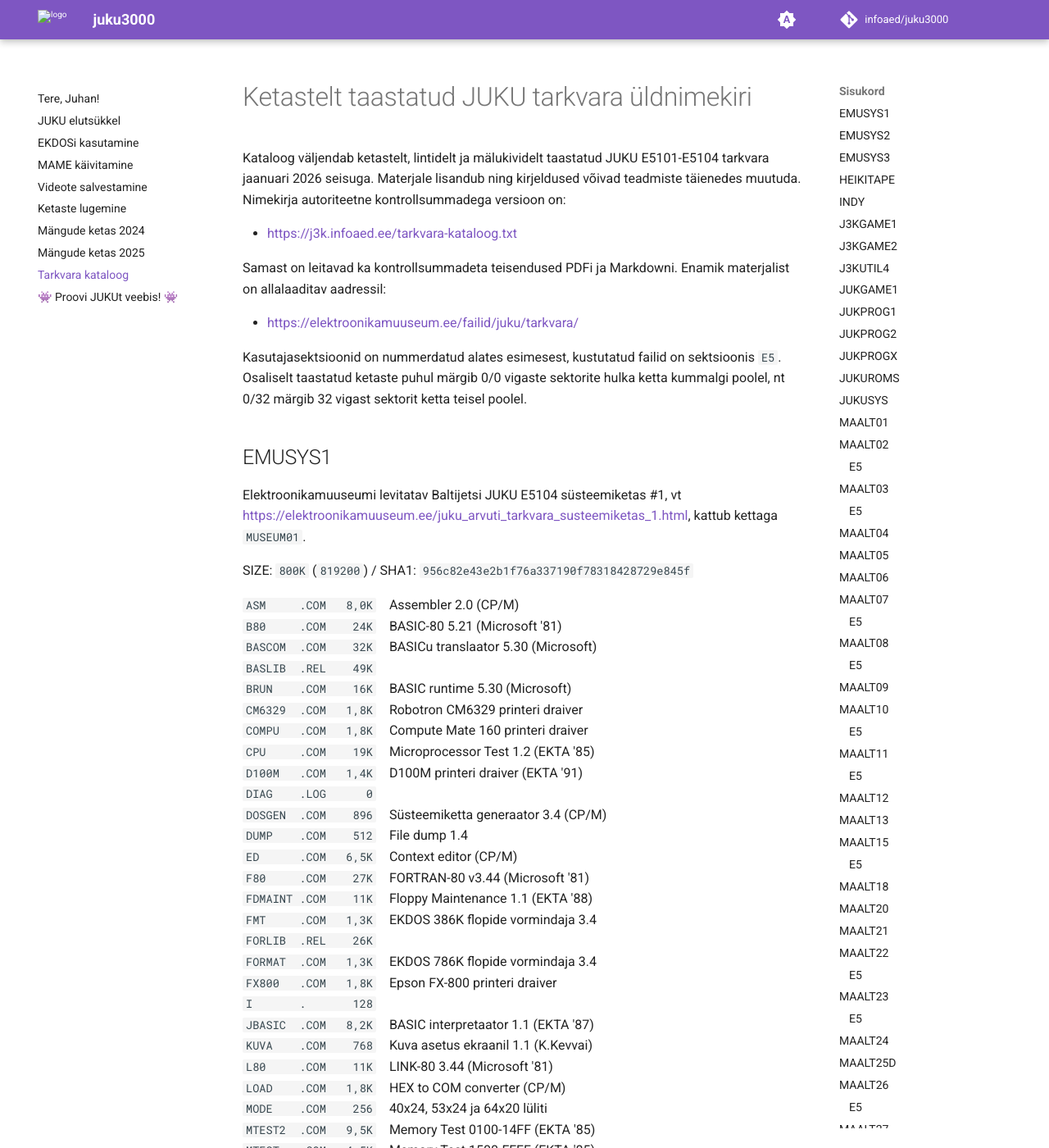
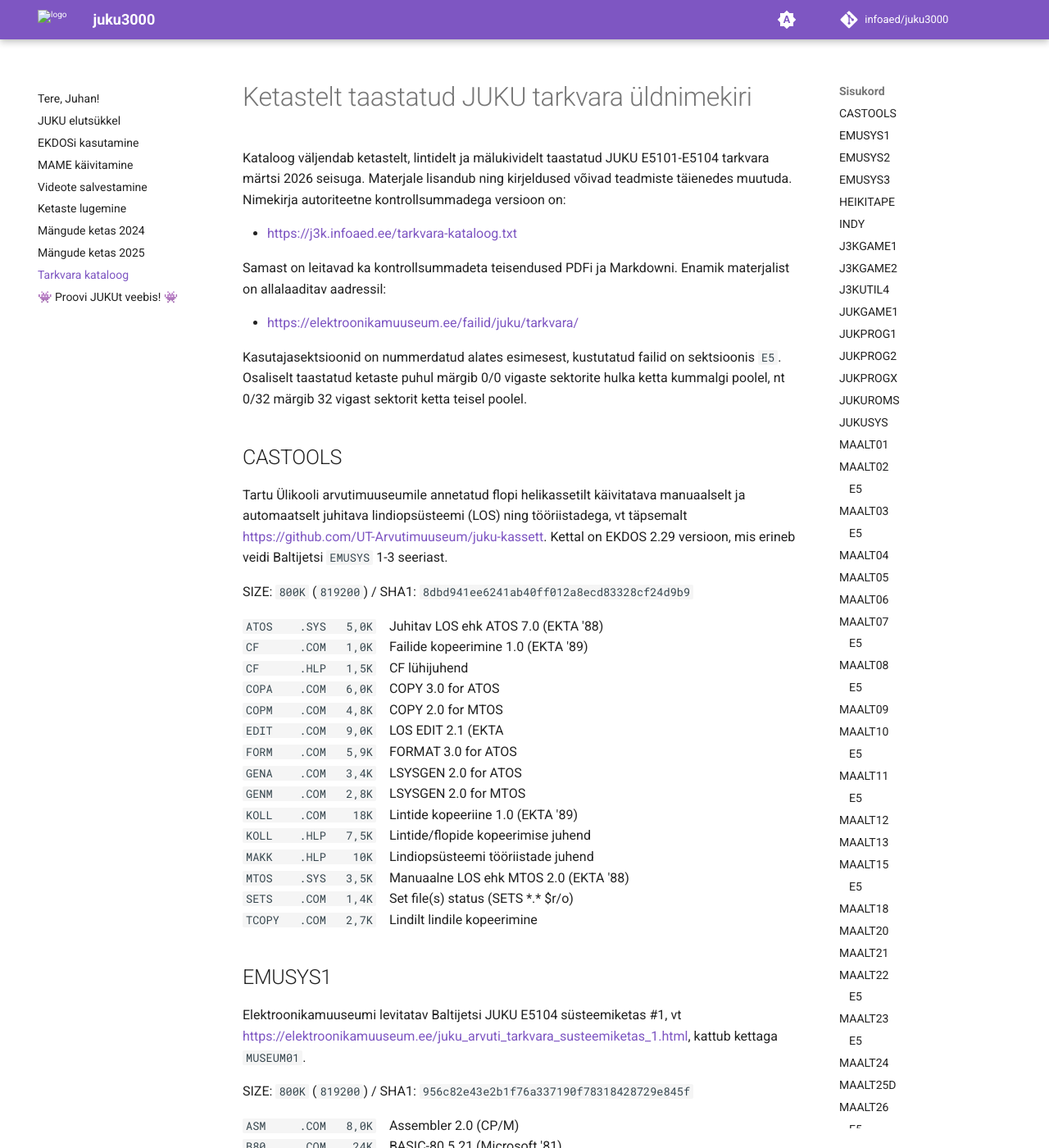
Before and after one commit to infoaed/juku3000, an MkDocs documentation site: the page built from docs/tarkvara-kataloog.md, in a window 1280 px wide and 1400 px high. Shown: the whole window at 82% size. Built offline with MkDocs 1.6.1 and Material for MkDocs 9.7.7, drawn with Linux system fonts in a browser that asks for light colours; comment, search, counter and statistics services are not loaded; some of the changed text lies outside the part shown.

Commit message:
Juku kasseti tööriistad TÜ arvutimuuseumist

```diff
--- a/docs/tarkvara-kataloog.md
+++ b/docs/tarkvara-kataloog.md
@@ -1,7 +1,7 @@
 # Ketastelt taastatud JUKU tarkvara üldnimekiri
 
 Kataloog väljendab ketastelt, lintidelt ja mälukividelt taastatud
-JUKU E5101-E5104 tarkvara jaanuari 2026 seisuga. Materjale lisandub
+JUKU E5101-E5104 tarkvara märtsi 2026 seisuga. Materjale lisandub
 ning kirjeldused võivad teadmiste täienedes muutuda. Nimekirja
 autoriteetne kontrollsummadega versioon on:
 
@@ -16,6 +16,31 @@ Kasutajasektsioonid on nummerdatud alates esimesest, kustutatud failid
 on sektsioonis `E5`. Osaliselt taastatud ketaste puhul märgib 0/0
 vigaste sektorite hulka ketta kummalgi poolel, nt 0/32 märgib 32 vigast
 sektorit ketta teisel poolel.
+
+## CASTOOLS
+
+Tartu Ülikooli arvutimuuseumile annetatud flopi helikassetilt käivitatava
+manuaalselt ja automaatselt juhitava lindiopsüsteemi (LOS) ning tööriistadega,
+vt täpsemalt https://github.com/UT-Arvutimuuseum/juku-kassett. Kettal on
+EKDOS 2.29 versioon, mis erineb veidi Baltijetsi `EMUSYS` 1-3 seeriast.
+
+SIZE: `800K` (`819200`) / SHA1: `8dbd941ee6241ab40ff012a8ecd83328cf24d9b9`
+
+``ATOS    .SYS   5,0K``    Juhitav LOS ehk ATOS 7.0 (EKTA '88)
+``CF      .COM   1,0K``    Failide kopeerimine 1.0 (EKTA '89)
+``CF      .HLP   1,5K``    CF lühijuhend
+``COPA    .COM   6,0K``    COPY 3.0 for ATOS
+``COPM    .COM   4,8K``    COPY 2.0 for MTOS
+``EDIT    .COM   9,0K``    LOS EDIT 2.1 (EKTA
+``FORM    .COM   5,9K``    FORMAT 3.0 for ATOS
+``GENA    .COM   3,4K``    LSYSGEN 2.0 for ATOS
+``GENM    .COM   2,8K``    LSYSGEN 2.0 for MTOS
+``KOLL    .COM    18K``    Lintide kopeeriine 1.0 (EKTA '89)
+``KOLL    .HLP   7,5K``    Lintide/flopide kopeerimise juhend
+``MAKK    .HLP    10K``    Lindiopsüsteemi tööriistade juhend
+``MTOS    .SYS   3,5K``    Manuaalne LOS ehk MTOS 2.0 (EKTA '88)
+``SETS    .COM   1,4K``    Set file(s) status (SETS \*.* $r/o)
+``TCOPY   .COM   2,7K``    Lindilt lindile kopeerimine
 
 ## EMUSYS1
 
```
Also changed, not shown: other parts of docs/tarkvara-kataloog.md (+1 -1 lines), docs/tarkvara-kataloog.txt (+27 -2 lines), 1 other file.
